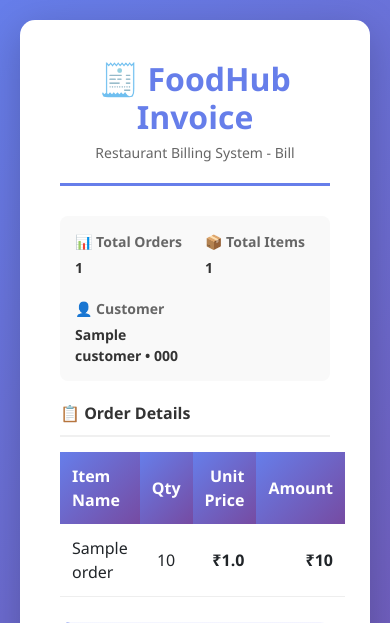
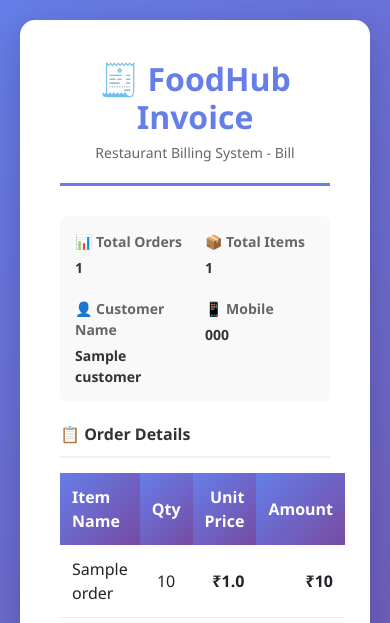
Before and after one commit to krushnanarwade/Restaurant-Billing-System, a Flask app: template templates/bill.html in a window 390 px wide. Shown: the top 623 px of the page. Run offline with Flask 3, Linux system fonts and the light colour scheme; the template is opened without the code that fills it: most values are stand-ins (such as "Sample title", 1, 10 or a date in 2020).

Commit message:
style: show customer name and mobile as separate fields on bill

```diff
--- a/templates/bill.html
+++ b/templates/bill.html
@@ -264,9 +264,15 @@
                     </div>
                     {% if customer %}
                     <div class="bill-info-item">
-                        <div class="bill-info-label">👤 Customer</div>
-                        <div class="bill-info-value">{{ customer['name'] }}{% if customer['phone'] %} • {{ customer['phone'] }}{% endif %}</div>
+                        <div class="bill-info-label">👤 Customer Name</div>
+                        <div class="bill-info-value">{{ customer['name'] or '-' }}</div>
                     </div>
+                    {% if customer['phone'] %}
+                    <div class="bill-info-item">
+                        <div class="bill-info-label">📱 Mobile</div>
+                        <div class="bill-info-value">{{ customer['phone'] }}</div>
+                    </div>
+                    {% endif %}
                     {% endif %}
                 </div>
 
```
